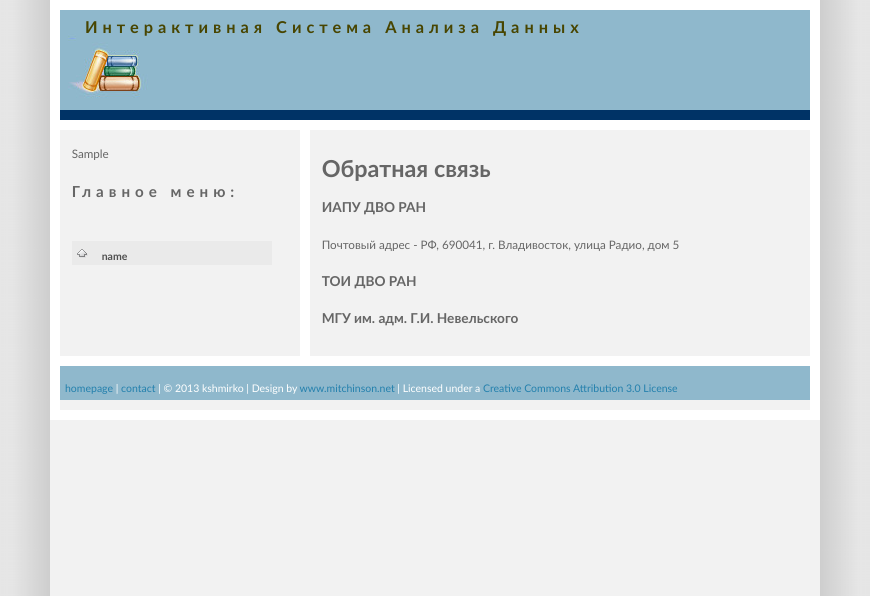
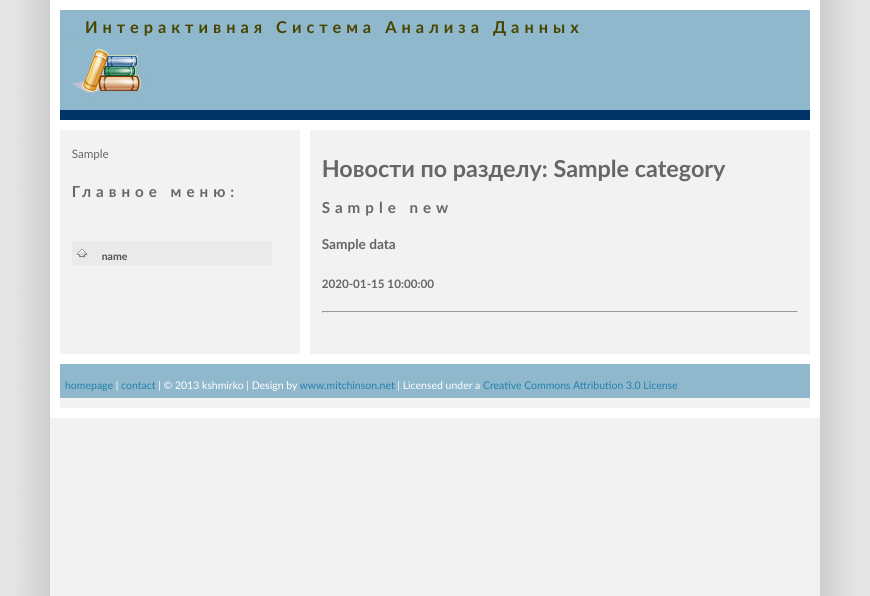
Before and after one commit to kshmirko/isad, a Python web app: template isad/templates/news.jinja2 in a window 1280 px wide. Shown: the top 596 px of the page, without its empty margins (205-1075 px from the left). Run offline with Jinja, Linux system fonts and the light colour scheme; the template is opened without the code that fills it: most values are stand-ins (such as "Sample title", 1, 10 or a date in 2020).

Commit message:
Добавил новости из БД по к

```diff
--- a/development.ini
+++ b/development.ini
@@ -14,6 +14,7 @@ pyramid.debug_authorization = false
 pyramid.debug_notfound = false
 pyramid.debug_routematch = false
 pyramid.default_locale_name = en
+pyramid.avaliable_languages = en ru
 pyramid.includes =
     pyramid_debugtoolbar
     pyramid_tm
--- a/isad/__init__.py
+++ b/isad/__init__.py
@@ -36,7 +36,9 @@ def main(global_config, **settings):
     #прописываем маршруты
     config.add_route('home','/')
     config.add_route('contacts','/contacts')
-    config.add_route('news','/news')
+    config.add_route('recentnews','/news')
+    config.add_route('news','/news/{category}')
+
     config.add_route('login','/login')
     config.add_route('logiout','/logout')
     config.add_static_view('static', 'static', cache_max_age=3600)
--- a/isad/models.py
+++ b/isad/models.py
@@ -3,6 +3,7 @@ from sqlalchemy import (
     Column,
     Integer,
     Text,
+    DateTime,
     )
 
 from sqlalchemy.ext.declarative import declarative_base
@@ -18,7 +19,7 @@ from zope.sqlalchemy import ZopeTransactionExtension
 DBSession = scoped_session(sessionmaker(extension=ZopeTransactionExtension()))
 Base = declarative_base()
 
-
+from datetime import datetime
 #Определим каким образом будут храниться новости в нашей базе
 class NewsPage(Base):
     """
@@ -26,11 +27,13 @@ class NewsPage(Base):
     """
     __tablename__ = 'newspages'
     id = Column(Integer, primary_key=True) #Уникальный идентификатор
+    timestamp = Column(DateTime)
     category = Column(Text)  #Категория новостей
     title = Column(Text, unique=True)      #заголовок
     data = Column(Text)
 
     def __init__(self, category, title, data):
+	self.timestamp = datetime.now()
         self.category = category
         self.title = title
         self.data = data
--- a/isad/templates/layout.jinja2
+++ b/isad/templates/layout.jinja2
@@ -1,7 +1,7 @@
 <!DOCTYPE html PUBLIC "-//W3C//DTD XHTML 1.0 Transitional//EN" "http://www.w3.org/TR/xhtml1/DTD/xhtml1-transitional.dtd">
 <html lang="en" xmlns="http://www.w3.org/1999/xhtml">
 <head>
-<title>{{project}}-ISAD</title>
+<title>{% trans %} {{project}}-ISAD {% endtrans %}</title>
 <meta http-equiv="Content-Type" content="text/html; charset=utf8" />
 <link href="/static/style.css" rel="stylesheet" type="text/css" />
 </head>
--- a/isad/templates/news.jinja2
+++ b/isad/templates/news.jinja2
@@ -16,9 +16,16 @@
 {% endblock %}
 
 {% block content %}
-<h1>Обратная связь</h1>
-<h3>ИАПУ ДВО РАН</h3>
-Почтовый адрес - РФ, 690041, г. Владивосток, улица Радио, дом 5
-<h3>ТОИ ДВО РАН</h3>
-<h3>МГУ им. адм. Г.И. Невельского</h3>
+
+<H1>Новости по разделу: <b>{{category}}</b></H1>
+
+{% for news in pages %}
+<h2>{{news.title}}</h2>
+<h3>{{news.data}}</h3>
+<h4>{{news.timestamp}}</h4>
+<hr>
+<br>
+
+{% endfor %}
+
 {% endblock %}
```
Also changed, not shown: isad/views.py (+23 -4 lines), isad/locale/de/LC_MESSAGES/isad.po, isad/locale/fr/LC_MESSAGES/isad.po, 1 other file.
